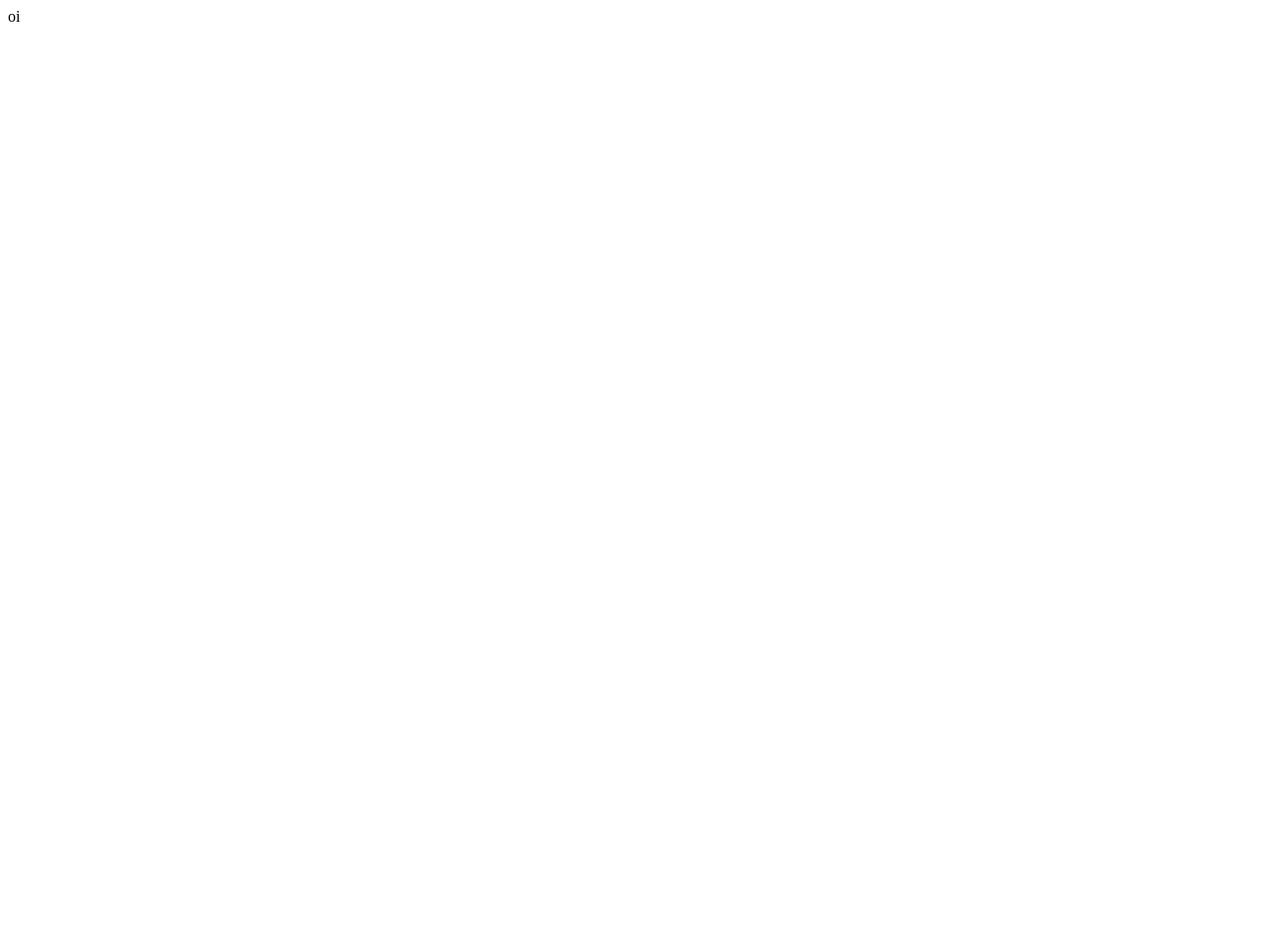
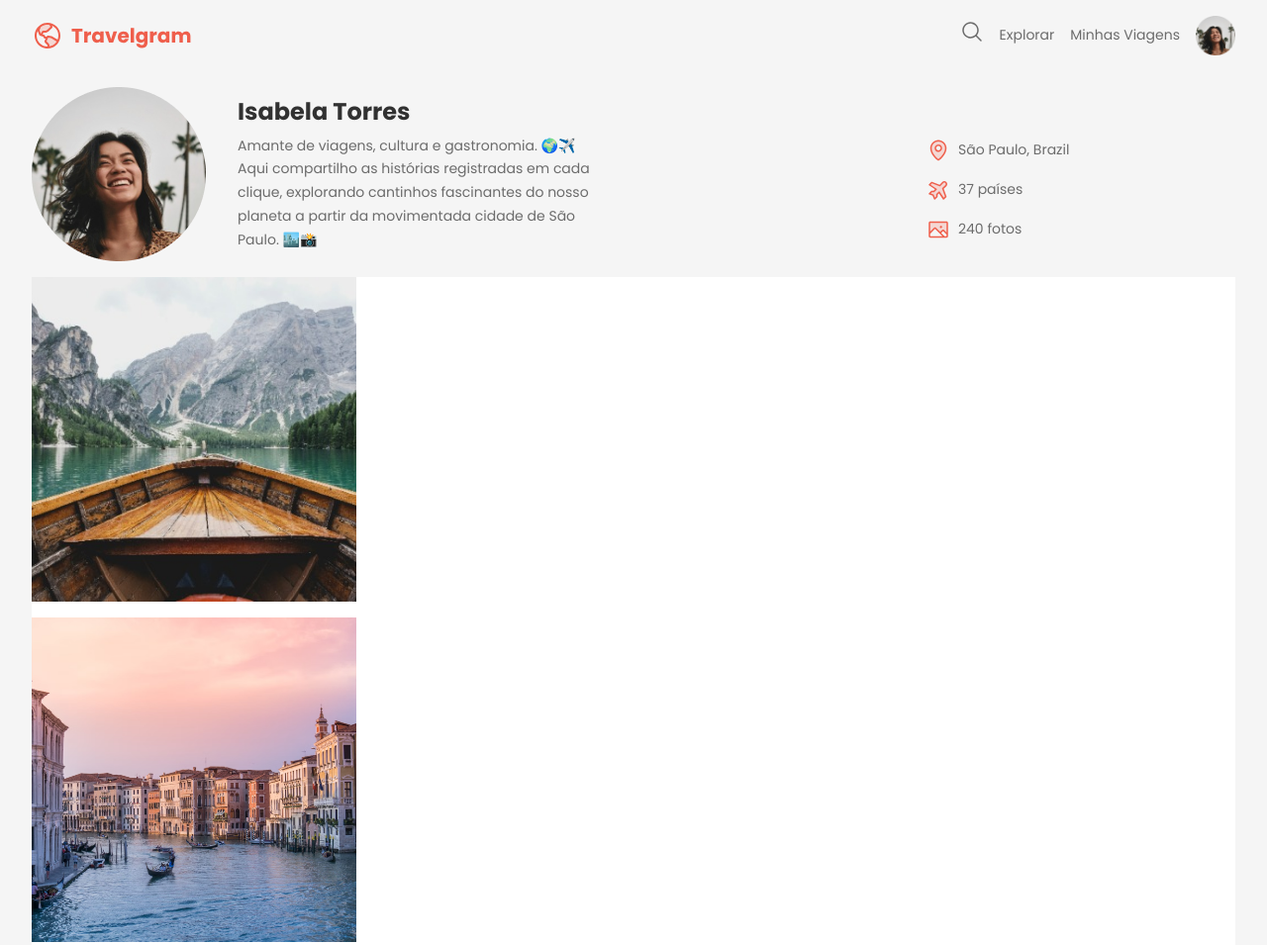
Before and after one commit to rogerdahian/travelgram-responsive, a plain HTML site: page index.html in a window 1280 px wide. Shown: the top 955 px of the page at 99% size. Before the commit the page ends 800 px from the top, so only its background shows below. Drawn offline with Linux system fonts and the light colour scheme.

Commit message:
header e profile concluido, iniciando gallery

```diff
--- a/index.html
+++ b/index.html
@@ -1,11 +1,102 @@
 <!DOCTYPE html>
-<html lang="en">
+<html lang="pt-br">
 <head>
+  <link rel="preconnect" href="https://fonts.googleapis.com">
+  <link rel="preconnect" href="https://fonts.gstatic.com" crossorigin>
   <meta charset="UTF-8">
   <meta name="viewport" content="width=device-width, initial-scale=1.0">
-  <title>Document</title>
+  <title>Travelgram</title>
+  <link rel="stylesheet" href="styles/index.css">
+  <link href="https://fonts.googleapis.com/css2?family=Poppins:ital,wght@0,100;0,200;0,300;0,400;0,500;0,600;0,700;0,800;0,900;1,100;1,200;1,300;1,400;1,500;1,600;1,700;1,800;1,900&display=swap" rel="stylesheet">
 </head>
 <body>
-  <div>oi</div>
+<header class="container py-base flex items-center">
+  <div>
+    <img src="assets/Logo.svg" alt="">
+  </div>
+
+  <nav class="flex gap-1 items-center">
+    <a href=""><svg width="24" height="24" viewBox="0 0 24 24" fill="none" xmlns="http://www.w3.org/2000/svg">
+      <path d="M21.5306 20.4694L16.8365 15.7763C18.1971 14.1429 18.8755 12.0478 18.7307 9.92694C18.5859 7.80607 17.629 5.82268 16.0591 4.38935C14.4892 2.95602 12.4271 2.18311 10.3019 2.23141C8.17663 2.27971 6.15181 3.1455 4.64864 4.64867C3.14547 6.15184 2.27968 8.17666 2.23138 10.3019C2.18308 12.4272 2.95599 14.4892 4.38932 16.0591C5.82265 17.629 7.80604 18.5859 9.92691 18.7307C12.0478 18.8755 14.1428 18.1971 15.7762 16.8366L20.4693 21.5306C20.539 21.6003 20.6218 21.6556 20.7128 21.6933C20.8038 21.731 20.9014 21.7504 21 21.7504C21.0985 21.7504 21.1961 21.731 21.2871 21.6933C21.3782 21.6556 21.4609 21.6003 21.5306 21.5306C21.6003 21.4609 21.6556 21.3782 21.6933 21.2872C21.731 21.1961 21.7504 21.0985 21.7504 21C21.7504 20.9015 21.731 20.8039 21.6933 20.7128C21.6556 20.6218 21.6003 20.5391 21.5306 20.4694ZM3.74997 10.5C3.74997 9.16498 4.14585 7.85993 4.88755 6.7499C5.62925 5.63987 6.68346 4.77471 7.91686 4.26381C9.15026 3.75292 10.5075 3.61925 11.8168 3.8797C13.1262 4.14015 14.3289 4.78303 15.2729 5.72703C16.2169 6.67103 16.8598 7.87377 17.1203 9.18314C17.3807 10.4925 17.2471 11.8497 16.7362 13.0831C16.2253 14.3165 15.3601 15.3707 14.2501 16.1124C13.14 16.8541 11.835 17.25 10.5 17.25C8.71037 17.248 6.99463 16.5362 5.72919 15.2708C4.46375 14.0053 3.75196 12.2896 3.74997 10.5Z" fill="#6C6C6C"/>
+      </svg>
+      </a>
+    <a href="#" class="desktop-only">Explorar</a>
+    <a href="#" class="desktop-only">Minhas Viagens</a>
+    <img id="profile-header" src="assets/profile.png" alt="">
+  </nav>
+
+</header>
+
+  <div id="profile" class=" grid container items-center py-base px-base">
+     <div class="div-1 grid gap-1 items-center">
+      <img class="profile" src="assets/profile.png" alt="">
+      <div>
+        <h1>Isabela Torres</h1>
+        <p>Amante de viagens, cultura e gastronomia.  🌍✈️ <br class="desktop-only">
+          Aqui compartilho as histórias registradas em cada clique, explorando cantinhos fascinantes do nosso planeta a partir da movimentada cidade de São Paulo. 🏙️📸</p>
+      </div>
+     </div>
+
+     <div class="div-2 grid gap-1">
+
+      <div class="flex gap-.5 items-center">
+        <img src="assets/icons/MapPin.svg" alt="">
+        <p>São Paulo, Brazil</p>
+      </div>
+
+      <div class="flex gap-.5 items-center">
+        <img src="assets/icons/AirplaneTilt.svg" alt="">
+        <p>37 países</p>
+      </div>
+
+      <div class="flex gap-.5 items-center">
+        <img src="assets/icons/Image.svg" alt="">
+        <p>240 fotos</p>
+      </div>
+
+     </div>
+  </div>
+
+  <div id="gallery" class="container grid gap-1">
+    <div class="gallery-img">
+      <img src="assets/images/Image 01.png" alt="">
+    </div>
+    <div class="gallery-img">
+      <img src="assets/images/Image 02.png" alt="">
+    </div>
+    <div class="gallery-img">
+      <img src="assets/images/Image 03.png" alt="">
+    </div>
+    <div class="gallery-img">
+      <img src="assets/images/Image 04.png" alt="">
+    </div>
+    <div class="gallery-img">
+      <img src="assets/images/Image 05.png" alt="">
+    </div>
+    <div class="gallery-img">
+      <img src="assets/images/Image 06.png" alt="">
+    </div>
+    <div class="gallery-img">
+      <img src="assets/images/Image 07.png" alt="">
+    </div>
+    <div class="gallery-img">
+      <img src="assets/images/Image 08.png" alt="">
+    </div>
+    <div class="gallery-img">
+      <img src="assets/images/Image 09.png" alt="">
+    </div>
+    <div class="gallery-img">
+      <img src="assets/images/Image 10.png" alt="">
+    </div>
+    <div class="gallery-img">
+      <img src="assets/images/Image 11.png" alt="">
+    </div>
+    <div class="gallery-img">
+      <img src="assets/images/Image 12.png" alt="">
+    </div>
+
+
+  </div>
+
 </body>
 </html>
--- a/styles/gallery.css
+++ b/styles/gallery.css
@@ -0,0 +1,10 @@
+#gallery {
+  background-color: var(--background-color);
+
+  & .gallery-img{
+    & > img{
+      width: 328px;
+      height: 328px;
+    }
+  }
+}
--- a/styles/global.css
+++ b/styles/global.css
@@ -30,4 +30,11 @@
 
 body {
   font-family: var(--font-family);
+  background-color: var(--surface-color);
 }
+
+@media (width >= 80em) {
+ :root{
+  --px-base: 2rem;
+}
+}
--- a/styles/header.css
+++ b/styles/header.css
@@ -0,0 +1,30 @@
+header{
+
+  & > div {
+    margin-right: auto;
+  }
+
+  & nav{
+    & > a > img {
+    width: 24px;
+    height: 24px;
+  }
+
+}
+#profile-header {
+    width: 40px;
+    height: 40px;
+  }
+
+  & a{
+    font: var(--p-md);
+    color: var(--text-color-secondary);
+  }
+
+  & a:hover {
+    color: var(--brand-color);
+  }
+  & a:hover path {
+    fill: var(--brand-color);
+  }
+}
--- a/styles/profile.css
+++ b/styles/profile.css
@@ -0,0 +1,44 @@
+#profile{
+  width: minmax(296px);
+
+  & .div-1 {
+
+   & .profile {
+
+    width: 176px;
+    height: 176px;
+  }
+
+  & h1 + p {
+    padding-top: .5rem;
+  }
+}
+
+  & .div-2 {
+    min-width: 280px;
+    padding-top: 2rem;
+  }
+}
+
+
+@media (width >= 80em) {
+  #profile {
+    display: flex;
+    padding-left: 0;
+
+    & .div-1 {
+      display: flex;
+      gap: 2rem;
+
+      margin-right: auto;
+
+      & > div:nth-child(2){
+        max-width: 384px;
+      }
+
+      & .div-2 {
+        padding-top: 0;
+      }
+  }
+}
+}
--- a/styles/utility.css
+++ b/styles/utility.css
@@ -1,5 +1,59 @@
+.py-base {
+  padding-block: var(--py-base) ;
+}
+
+.py-lg {
+  padding-block: var(--py-lg);
+}
+
+.px-base {
+  padding-inline: var(--px-base);
+}
+
+.px-lg {
+  padding-inline: var(--px-lg);
+}
+
+img {
+  display: block;
+  object-fit: cover;
+}
+
+a{
+  text-decoration: none;
+  color: inherit;
+}
 .desktop-only {
   display: none;
+}
+
+h1 {
+  font: var(--h1);
+  color: var(--text-color-primary);
+}
+
+p{
+  font: var(--p-md);
+  color: var(--text-color-secondary);
+}
+.flex{
+  display: flex;
+}
+
+.grid {
+  display: grid;
+}
+
+.items-center{
+  align-items: center;
+}
+
+.gap-1 {
+  gap: 1rem;
+}
+
+.gap-\.5{
+  gap: .5rem;
 }
 
 .container {
@@ -14,6 +68,7 @@
     --max-width: 80rem;
   }
 
+
   .desktop-only {
     display: initial;
   }
```
Also changed, not shown: assets/icons/lupa.svg (added), assets/profile.png (added).
